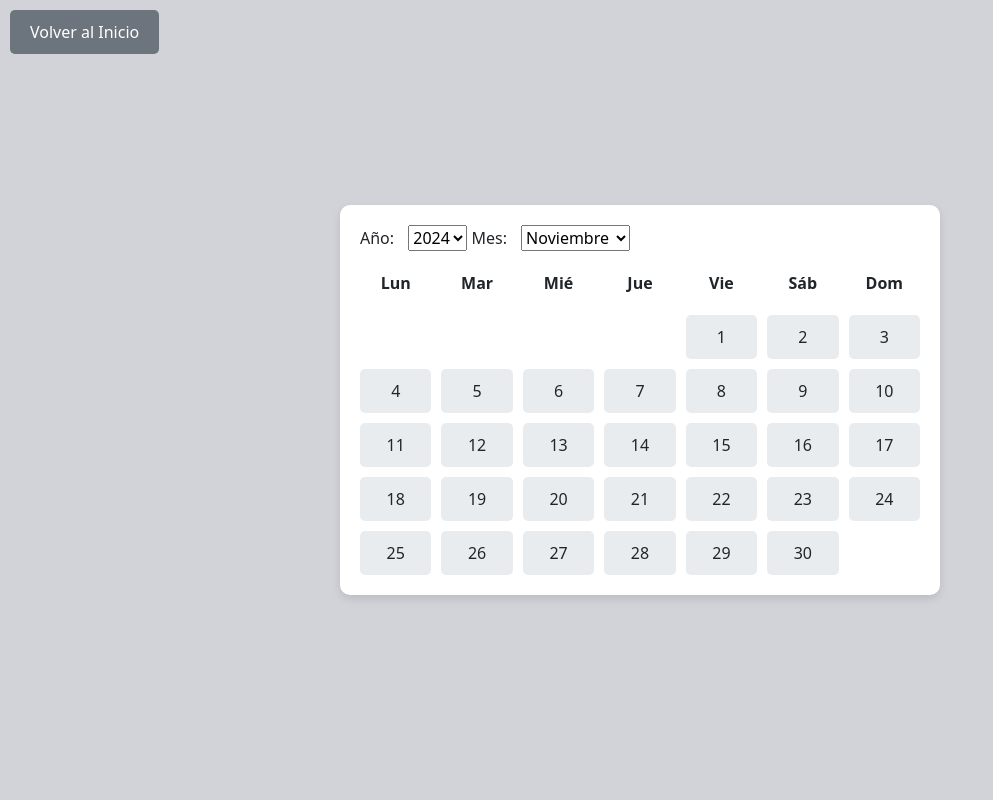
After one commit to FMR08/ING-SOFTWARE-GRUPO-13, a Flask app: page /schedule in a window 1280 px wide. The commit adds this page. Shown: the whole page, without its empty margins (0-993 px from the left). Run offline with Flask 3, Linux system fonts and the light colour scheme.

Commit message:
Añadida funcionalidad al boton de la pantalla de inicio para ver horario, e implementado version basica del horario

```diff
--- a/flask_web/website/templates/home.html
+++ b/flask_web/website/templates/home.html
@@ -123,9 +123,12 @@
         <a href="{{ url_for('views.reservas') }}">
             <button class="reserve-btn">Reservar Cita</button>
         </a>
-        <button class="schedule-btn">Ver Horario</button>
+        <a href="{{ url_for('views.horario') }}">
+            <button class="schedule-btn">Ver Horario</button>
+        </a>
         <a href="{{ url_for('views.lista_especialistas') }}">
             <button class="specialists-btn">Ver lista de Especialistas</button>
+        </a>
     </div>
 
 
--- /dev/null
+++ b/flask_web/website/templates/horario.html
@@ -0,0 +1,284 @@
+<!DOCTYPE html>
+<html lang="es">
+
+<head>
+    <meta charset="UTF-8">
+    <meta name="viewport" content="width=device-width, initial-scale=1.0">
+    <title>Calendario Interactivo</title>
+    <link href="https://cdn.jsdelivr.net/npm/bootstrap@5.3.0/dist/css/bootstrap.min.css" rel="stylesheet">
+    <style>
+        body {
+            display: flex;
+            justify-content: center;
+            align-items: center;
+            min-height: 100vh;
+            background-color: #d1d3d8;
+            position: relative;
+        }
+
+        .calendar-container {
+            width: 600px;
+            background-color: #fff;
+            border-radius: 10px;
+            box-shadow: 0 4px 8px rgba(0, 0, 0, 0.1);
+            padding: 20px;
+        }
+
+        .calendar-header {
+            display: flex;
+            justify-content: space-between;
+            align-items: center;
+            margin-bottom: 20px;
+        }
+
+        .calendar-grid {
+            display: grid;
+            grid-template-columns: repeat(7, 1fr);
+            gap: 10px;
+            margin-top: 20px;
+        }
+
+        .day-cell {
+            cursor: pointer;
+            padding: 10px;
+            text-align: center;
+            border-radius: 5px;
+            background-color: #e9ecef;
+            transition: background-color 0.3s;
+        }
+
+        .day-cell:hover {
+            background-color: #007bff;
+            color: #fff;
+        }
+
+        .schedule-panel {
+            display: none;
+            margin-top: 20px;
+        }
+
+        .day-header {
+            font-weight: bold;
+            text-align: center;
+        }
+
+        select {
+            margin-left: 10px;
+        }
+
+        .back-button {
+            position: absolute;
+            top: 10px;
+            left: 10px;
+            background-color: #6c757d;
+            color: white;
+            border: none;
+            padding: 10px 20px;
+            border-radius: 5px;
+            text-decoration: none;
+            z-index: 10;
+        }
+
+        .back-button:hover {
+            background-color: #5a6268;
+            color: white;
+        }
+
+        .schedule-inputs {
+            display: flex;
+            flex-direction: column;
+            gap: 10px;
+        }
+
+        .schedule-inputs select,
+        .schedule-inputs input {
+            margin-top: 5px;
+        }
+
+        .schedule-inputs p {
+            margin-top: 5px;
+        }
+    </style>
+</head>
+
+<body>
+    <div class="calendar-container">
+        <a href="{{ url_for('views.home') }}" class="btn btn-primary back-button">Volver al Inicio</a>
+
+        <div class="calendar-header">
+            <div>
+                <label for="year-select">Año:</label>
+                <select id="year-select" onchange="actualizarCalendario()">
+                </select>
+
+                <label for="month-select">Mes:</label>
+                <select id="month-select" onchange="actualizarCalendario()">
+                    <option value="0">Enero</option>
+                    <option value="1">Febrero</option>
+                    <option value="2">Marzo</option>
+                    <option value="3">Abril</option>
+                    <option value="4">Mayo</option>
+                    <option value="5">Junio</option>
+                    <option value="6">Julio</option>
+                    <option value="7">Agosto</option>
+                    <option value="8">Septiembre</option>
+                    <option value="9">Octubre</option>
+                    <option value="10">Noviembre</option>
+                    <option value="11">Diciembre</option>
+                </select>
+            </div>
+        </div>
+
+        <div class="calendar-grid">
+            <div class="day-header">Lun</div>
+            <div class="day-header">Mar</div>
+            <div class="day-header">Mié</div>
+            <div class="day-header">Jue</div>
+            <div class="day-header">Vie</div>
+            <div class="day-header">Sáb</div>
+            <div class="day-header">Dom</div>
+        </div>
+
+        <div class="calendar-grid" id="calendar-days"></div>
+
+        <div class="schedule-panel" id="schedule-panel">
+            <h5 id="selected-day"></h5>
+            <div id="schedule-inputs" class="schedule-inputs">
+                <label for="hour-select">Selecciona una hora:</label>
+                <select id="hour-select" onchange="mostrarMensajeHora()">
+                    <option value="">Seleccionar hora</option>
+                    <option value="8">8:00 AM</option>
+                    <option value="9">9:00 AM</option>
+                    <option value="10">10:00 AM</option>
+                    <option value="11">11:00 AM</option>
+                    <option value="12">12:00 PM</option>
+                    <option value="13">1:00 PM</option>
+                    <option value="14">2:00 PM</option>
+                    <option value="15">3:00 PM</option>
+                    <option value="16">4:00 PM</option>
+                    <option value="17">5:00 PM</option>
+                    <option value="18">6:00 PM</option>
+                    <option value="19">7:00 PM</option>
+                    <option value="20">8:00 PM</option>
+                    <option value="21">9:00 PM</option>
+                    <option value="22">10:00 PM</option>
+                </select>
+
+                <div id="message-container" style="display: none;">
+                    <label for="message-input">¿Qué vas a hacer a esta hora?</label>
+                    <input type="text" id="message-input" class="form-control">
+                    <button id="save-message" class="btn btn-primary mt-3" onclick="guardarMensaje()">Guardar</button>
+                </div>
+            </div>
+        </div>
+    </div>
+
+    <script>
+        // Variables globales
+        let currentMonth = new Date().getMonth();
+        let currentYear = new Date().getFullYear();
+        const maxYear = 2030;
+        const minYear = 2023;
+        const meses = ["Enero", "Febrero", "Marzo", "Abril", "Mayo", "Junio", "Julio", "Agosto", "Septiembre", "Octubre", "Noviembre", "Diciembre"];
+        const horariosPorDia = {}; // Almacena los horarios por día (año, mes, día)
+
+        // Generar opciones para el selector de años
+        const yearSelect = document.getElementById('year-select');
+        for (let year = minYear; year <= maxYear; year++) {
+            const option = document.createElement('option');
+            option.value = year;
+            option.textContent = year;
+            yearSelect.appendChild(option);
+        }
+
+        // Generar calendario
+        function generarCalendario(mes, año) {
+            const calendarDays = document.getElementById("calendar-days");
+            calendarDays.innerHTML = '';
+
+            const primerDia = new Date(año, mes, 1).getDay();
+            const totalDias = new Date(año, mes + 1, 0).getDate();
+            const primerDiaAjustado = (primerDia === 0) ? 6 : primerDia - 1;
+
+            for (let i = 0; i < primerDiaAjustado; i++) {
+                const emptyCell = document.createElement("div");
+                calendarDays.appendChild(emptyCell);
+            }
+
+            for (let dia = 1; dia <= totalDias; dia++) {
+                const dayCell = document.createElement("div");
+                dayCell.classList.add("day-cell");
+                dayCell.textContent = dia;
+                dayCell.onclick = () => mostrarHorarios(dia, mes, año);
+                calendarDays.appendChild(dayCell);
+            }
+        }
+
+        // Función para actualizar el calendario
+        function actualizarCalendario() {
+            const selectedYear = parseInt(yearSelect.value);
+            const selectedMonth = parseInt(document.getElementById('month-select').value);
+            generarCalendario(selectedMonth, selectedYear);
+        }
+
+        // Función para mostrar horarios
+        function mostrarHorarios(dia, mes, año) {
+            const panel = document.getElementById("schedule-panel");
+            const titulo = document.getElementById("selected-day");
+            const messageContainer = document.getElementById("message-container");
+
+            titulo.textContent = `Horarios para el día ${dia} de ${meses[mes]} ${año}`;
+            panel.style.display = "block";
+
+            // Recuperar la información almacenada
+            if (!horariosPorDia[año]) horariosPorDia[año] = {};
+            if (!horariosPorDia[año][mes]) horariosPorDia[año][mes] = {};
+            if (!horariosPorDia[año][mes][dia]) horariosPorDia[año][mes][dia] = {};
+
+            document.getElementById("hour-select").value = ""; // Resetear selección de hora
+            messageContainer.style.display = "none"; // Ocultar mensaje
+
+            // Guardar los datos de los horarios seleccionados
+            document.getElementById("hour-select").onchange = function () {
+                mostrarMensajeHora(dia, mes, año);
+            };
+        }
+
+        // Mostrar mensaje de la hora seleccionada
+        function mostrarMensajeHora(dia, mes, año) {
+            const selectedHour = parseInt(document.getElementById("hour-select").value);
+            const messageInput = document.getElementById("message-input");
+            const messageContainer = document.getElementById("message-container");
+
+            if (selectedHour) {
+                messageContainer.style.display = "block";
+
+                const storedMessage = horariosPorDia[año][mes][dia][selectedHour];
+                messageInput.value = storedMessage || ""; // Mostrar mensaje si existe, o campo vacío
+
+                document.getElementById("save-message").onclick = function () {
+                    guardarMensaje(dia, mes, año, selectedHour, messageInput.value);
+                };
+            }
+        }
+
+        // Función para guardar el mensaje
+        function guardarMensaje(dia, mes, año, hora, mensaje) {
+            if (!horariosPorDia[año]) horariosPorDia[año] = {};
+            if (!horariosPorDia[año][mes]) horariosPorDia[año][mes] = {};
+            if (!horariosPorDia[año][mes][dia]) horariosPorDia[año][mes][dia] = {};
+
+            horariosPorDia[año][mes][dia][hora] = mensaje;
+
+            alert("Horario guardado!");
+        }
+
+        // Inicialización
+        yearSelect.value = currentYear;
+        document.getElementById('month-select').value = currentMonth;
+        generarCalendario(currentMonth, currentYear);
+
+    </script>
+</body>
+
+</html>
--- a/flask_web/website/views.py
+++ b/flask_web/website/views.py
@@ -17,3 +17,7 @@ def especialistas():
 @views.route('/specialist-list')
 def lista_especialistas():
     return render_template("lista_especialistas.html")
+
+@views.route('/schedule')
+def horario():
+    return render_template("horario.html")
```
